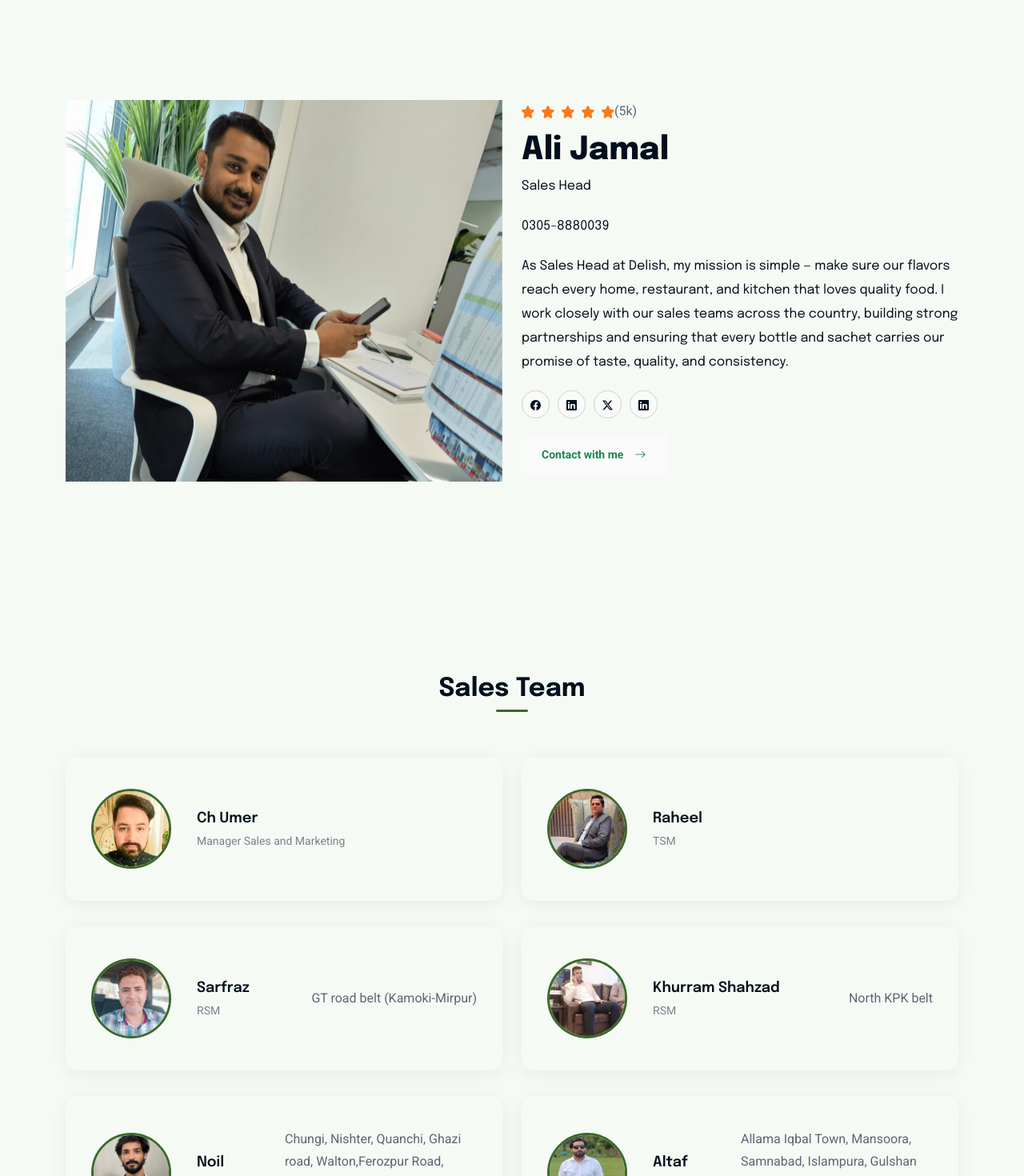
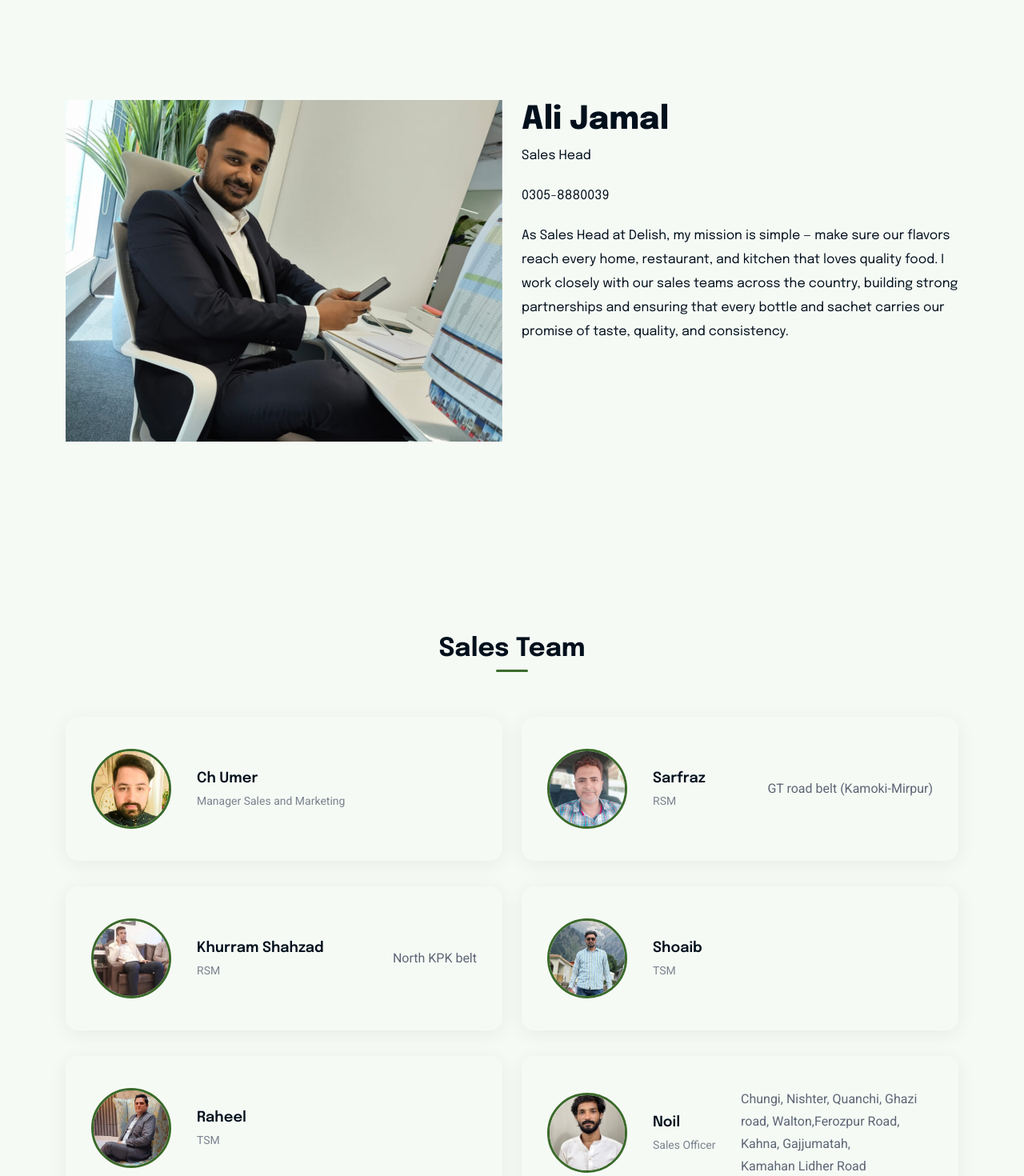
Before and after one commit to Sherry443/Delish-1, a Next.js app: page /team in a window 1280 px wide. Shown: the part 420-1890 px from the top of the page at 80% size. Built offline with nearby package versions, Linux system fonts and the light colour scheme.

Commit message:
add features/remove numbers

```diff
--- a/src/app/Components/ChefDetails/ChefDetails2.jsx
+++ b/src/app/Components/ChefDetails/ChefDetails2.jsx
@@ -15,10 +15,10 @@ const ChefDetails2 = () => {
                     </div>
                     <div className="col-xl-6">
                         <div className="chefe-details-wrapper style2">
-                            <div className="star-wrapper">
+                            {/* <div className="star-wrapper">
                             <Image src="/assets/img/icon/star4.svg" alt="img" width={116} height={16}   />
                                  (5k)
-                            </div>
+                            </div> */}
                             <h2>Ali Jamal</h2>
                             <h6>Sales Head</h6>
                             <h6>0305-8880039</h6>
@@ -26,15 +26,15 @@ const ChefDetails2 = () => {
 
                             <div className="follow-area">
                                 <ul className="social-media">
-                                <li> <a href="https://www.facebook.com"> <i className="bi bi-facebook"></i> </a>
+                                {/* <li> <a href="https://www.facebook.com"> <i className="bi bi-facebook"></i> </a>
                                 </li>
                                 <li> <a href="https://www.youtube.com"> <i className="bi bi-linkedin"></i> </a> </li>
                                 <li> <a href="https://www.x.com"> <i className="bi bi-twitter-x"></i> </a> </li>
                                 <li> <a href="https://www.linkedin.com"><i className="bi bi-linkedin"></i> </a>
-                                </li>
+                                </li> */}
                                 </ul>
                             </div>
-                            <Link className="theme-btn" href="/menu">Contact with me<i className="bi bi-arrow-right"></i></Link>
+                            {/* <Link className="theme-btn" href="/menu">Contact with me<i className="bi bi-arrow-right"></i></Link> */}
                         </div>
                     </div>
                 </div>
--- a/src/app/Components/Team/Team4.jsx
+++ b/src/app/Components/Team/Team4.jsx
@@ -5,9 +5,11 @@ const Team4 = () => {
 
     const teamItems = [
         {img:'/assets/img/chefe/Ch umer.png', title:'Ch Umer', content:'Manager Sales and Marketing', areas:""},
-        {img:'/assets/img/chefe/Raheel.png', title:'Raheel', content:'TSM', areas:""},
+
         {img:'/assets/img/chefe/Sarfaraz.png', title:'Sarfraz', content:'RSM', areas:"GT road belt (Kamoki-Mirpur)"},
         {img:'/assets/img/chefe/Khurram RSM.png', title:'Khurram Shahzad', content:'RSM', areas:"North KPK belt"},
+        {img:'/assets/img/chefe/shoib.png', title:'Shoaib', content:'TSM', areas:""},
+        {img:'/assets/img/chefe/Raheel.png', title:'Raheel', content:'TSM', areas:""},
         {img:'/assets/img/chefe/Noil.jpg', title:'Noil', content:'Sales Officer', areas:"Chungi, Nishter, Quanchi, Ghazi road, Walton,Ferozpur Road, Kahna, Gajjumatah, Kamahan Lidher Road"},
         {img:'/assets/img/chefe/Altaf.png', title:'Altaf', content:'Sales Officer', areas:"Allama Iqbal Town, Mansoora, Samnabad, Islampura, Gulshan Ravi, Bund Road, Ichra, Shama, Wahdat Road, Muslim Town"},
         {img:'/assets/img/chefe/asif.png', title:'Asif Muneer', content:'Sales Officer', areas:"Model Town, Johar Town, Wapda Town, Valencia, Defense Road, Ada Plot, Raiwand, Thokar to Behria"},
```
Also changed, not shown: src/app/Components/Brand/TradersTable.jsx (+4 -4 lines), public/assets/img/chefe/shoib.png (added), 1 other file (tests, documents, lock files or other folders).
